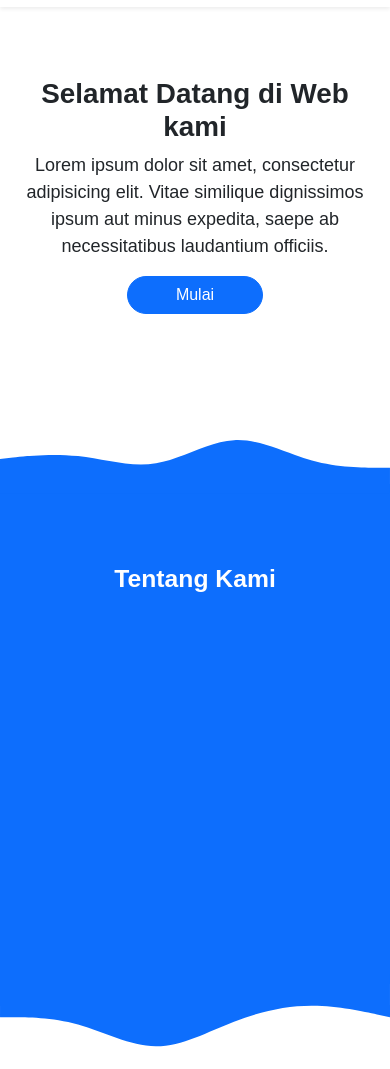
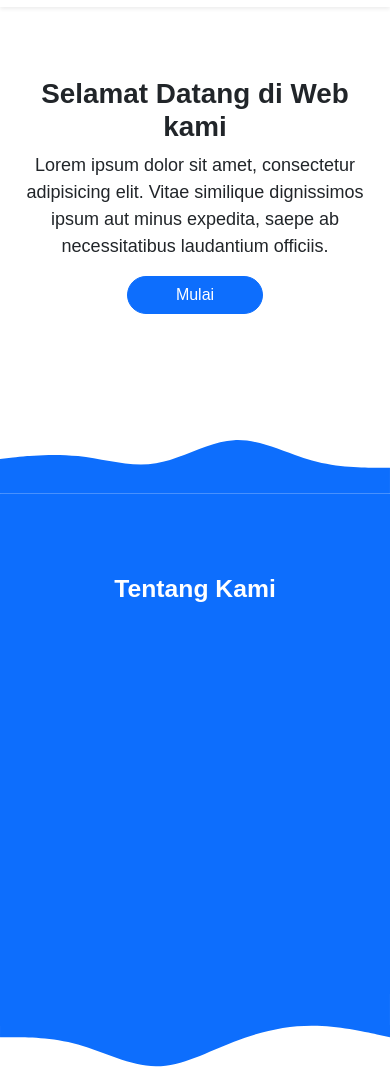
Before and after one commit to ragafatwa/project-sc, a plain HTML site: page index.html in a window 390 px wide. Shown: the part 53-1122 px from the top of the page. Drawn offline with nearby package versions, Linux system fonts and the light colour scheme.

Commit message:
third commit

```diff
--- a/style.css
+++ b/style.css
@@ -210,7 +210,7 @@ body {
         padding-top: 70px;
     }
     #profil {
-        margin: -10px;
+        margin: 0;
     }
     #deskripsi p {
         font-size: smaller;
```
